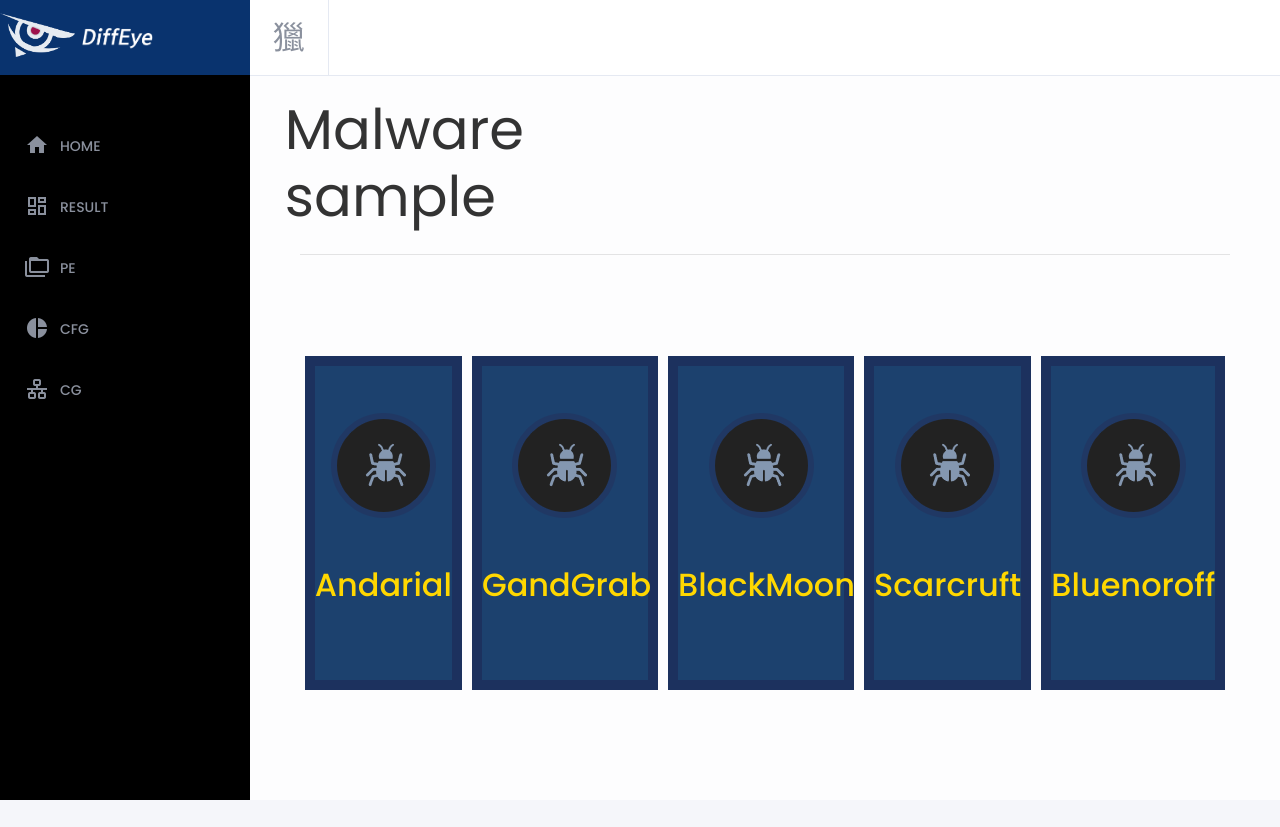
After one commit to JissuPark/binary-diffing-tool-1, a Django app: template Main_engine/templates/Main_engine/recent.html in a window 1280 px wide. The commit adds this page. Run offline with Django 3.2, Linux system fonts and the light colour scheme; the template is opened without the code that fills it, so the values that code supplies are empty; some libraries are stand-ins or nearby versions.

Commit message:
recent scan update

```diff
--- a/Main_engine/Extract_Engine/Flowchart_feature/extract_asm_and_const.py
+++ b/Main_engine/Extract_Engine/Flowchart_feature/extract_asm_and_const.py
@@ -186,8 +186,7 @@ def main(tag):
             for addr in api.idautils.XrefsTo(fva, 0):
                 try:
                     if addr.type is 17:
-                        func_branch.append(
-                            (api.ida_funcs.get_func_name(api.ida_funcs.get_func(addr.src).startEA), FuncName))
+                        func_branch.append((api.ida_funcs.get_func_name(api.ida_funcs.get_func(addr.src).startEA), FuncName))
                 except Exception as e:
                     err_log.append("XrefsTo_" + str(e))
             del FuncName
--- a/Main_engine/templates/Main_engine/about.html
+++ b/Main_engine/templates/Main_engine/about.html
@@ -53,8 +53,8 @@
         <div class="row text-center">
             <!-- Team item-->
             <div class="col-xl-3 col-sm-6 mb-5">
-                <div class="bg-white rounded shadow-sm py-5 px-4"><img
-                        src="{% static 'Main_engine/images/곽경주.png ' %}"
+                <div class="bg-white rounded shadow-sm py-5 px-4">
+                    <img src="{% static 'Main_engine/images/곽경주.png ' %}"
                         width="100px" height="100px" class="img-fluid rounded-circle mb-3 img-thumbnail shadow-sm">
                     <h5 class="mb-0">곽경주</h5><span
                             class="small text-uppercase text-muted">Mentor</span>
--- a/Main_engine/templates/Main_engine/index.html
+++ b/Main_engine/templates/Main_engine/index.html
@@ -188,7 +188,7 @@
 <footer style="text-align: center">
 
      <span style="text-align: center; font-size: 1.2rem; color: #cacaca; cursor: pointer"
-           onclick="location.href='{% url 'result' %}'"><strong>RECENT SCAN | </strong></span>
+           onclick="location.href='{% url 'recent' %}'"><strong>RECENT SCAN | </strong></span>
     <span style="text-align: center; font-size: 1.2rem; color: #cacaca; cursor: pointer"
           onclick="location.href='{% url 'about' %}'"><strong>About</strong></span>
     <p style="text-align: center; font-size: 0.9rem; color: #cacaca; margin-top: 1rem">© 2019 Best of the Best Team.
--- a/Main_engine/templates/Main_engine/layout.html
+++ b/Main_engine/templates/Main_engine/layout.html
@@ -132,19 +132,19 @@
                            data-target="#dashboard"
                            data-toggle="collapse" href="javascript:void(0)">
                             <i class="mdi mdi-view-dashboard-outline"></i>
-                            <span class="nav-text" onclick="window.location='result'">Result</span> <b
+                            <span class="nav-text" style="width: 100%" onclick="window.location='result'">Result</span> <b
                                 class="caret"></b>
                         </a>
                         <ul class="collapse" data-parent="#sidebar-menu"
                             id="dashboard">
                             <div class="sub-menu" style="background: rgba(10,10,10,0.7)">
                                 <li>
-                                    <a class="sidenav-item-link" href="result#heuristic">
+                                    <a class="sidenav-item-link" href="result#Similarity">
                                         <span class="nav-text">SIMILARITY CORE</span>
                                     </a>
                                 </li>
                                 <li>
-                                    <a class="sidenav-item-link" href="result#detail">
+                                    <a class="sidenav-item-link" href="result#Detail">
                                         <span class="nav-text">DETAIL</span>
                                     </a>
                                 </li>
@@ -158,7 +158,7 @@
                            data-target="#pe_menu"
                            data-toggle="collapse" href="javascript:void(0)">
                             <i class="mdi mdi-folder-multiple-outline"></i>
-                            <span class="nav-text" onclick="window.location='pe'">PE</span>
+                            <span class="nav-text" style="width: 100%" onclick="window.location='pe'">PE</span>
                             <b class="caret"></b>
                         </a>
                         <ul class="collapse" data-parent="#sidebar-menu"
@@ -195,7 +195,7 @@
                            data-target="#charts"
                            data-toggle="collapse" href="javascript:void(0)">
                             <i class="mdi mdi-chart-pie"></i>
-                            <span class="nav-text" onclick="window.location='cfg'">CFG</span> <b
+                            <span class="nav-text" style="width: 100%" onclick="window.location='cfg'">CFG</span> <b
                                 class="caret"></b>
                         </a>
                         <ul class="collapse" data-parent="#sidebar-menu"
@@ -222,9 +222,9 @@
                     <li class="has-sub">
                         <a aria-controls="cg_menu" aria-expanded="false" class="sidenav-item-link"
                            data-target="#cg_menu"
-                           data-toggle="collapse" href="javascript:void(0)">
+                           data-toggle="collapse" href="javascript:void(0);">
                             <i class="mdi mdi-lan"></i> <!--mdi 모양-->
-                            <span class="nav-text" onclick="window.location='cg'">CG</span>
+                            <span class="nav-text" style="width: 100%" onclick="window.location='cg'">CG</span>
                             <b
                                     class="caret"></b>
                         </a>
--- /dev/null
+++ b/Main_engine/templates/Main_engine/recent.html
@@ -0,0 +1,57 @@
+{% extends 'Main_engine/layout.html' %}
+
+{% block title %} For demonstration {% endblock %}
+
+{% block head %}
+<style>
+    .group-list {
+        display: inline-flex;
+        width: 100%;
+        height: 70%;
+        margin-top: 5rem;
+    }
+
+    .vertical-box {
+        margin: 5px;
+        padding-top: 5%;
+        background-color: #1c416e;
+        color: gold;
+        border: #1c315e 10px solid;
+        width: 20%;
+        height: 70%;
+        text-align: center;
+    }
+</style>
+{% endblock %}
+
+{% block section %}
+{% load static %}
+<div class="row mb-4">
+    <div class="col-lg-5">
+        <h2 class="display-4 font-weight-light">Malware sample</h2>
+    </div>
+</div>
+<hr>
+<div class="group-list">
+    <div class="vertical-box" onclick="location.href = '{% url 'anda' %}'">
+        <img class="mb-5" src="{% static 'Main_engine/images/test2.png' %}">
+        <h2>Andarial</h2>
+    </div>
+    <div class="vertical-box" onclick="location.href = '{% url 'gand' %}'">
+        <img class="mb-5" src="{% static 'Main_engine/images/test2.png' %}">
+        <h2>GandGrab</h2>
+    </div>
+    <div class="vertical-box" onclick="location.href = '{% url 'moon' %}'">
+        <img class="mb-5" src="{% static 'Main_engine/images/test2.png' %}">
+        <h2>BlackMoon</h2>
+    </div>
+    <div class="vertical-box" onclick="location.href = '{% url 'scar' %}'">
+        <img class="mb-5" src="{% static 'Main_engine/images/test2.png' %}">
+        <h2>Scarcruft</h2>
+    </div>
+    <div class="vertical-box" onclick="location.href = '{% url 'blue' %}'">
+        <img class="mb-5" src="{% static 'Main_engine/images/test2.png' %}">
+        <h2>Bluenoroff</h2>
+    </div>
+</div>
+{% endblock %}
--- a/Main_engine/templates/Main_engine/result.html
+++ b/Main_engine/templates/Main_engine/result.html
@@ -88,7 +88,7 @@
 
     {% load static %}
 
-    <h4 id="heuristic" style="font-weight: bold;">SIMILARITY SCORE</h4>
+    <h4 id="Similarity" style="font-weight: bold;">SIMILARITY SCORE</h4>
     <hr class="my-hr3" style="margin-top: 9px">
 
     <!--원래 있던 차트 부분-->
@@ -109,7 +109,7 @@
        onmouseover="this.style.background='#ddd'" onmouseout="this.style.background=''"><i class="fas fa-angle-right"
                                                                                            style="font-size: x-large;"></i></a>
 
-    <h4 id="scoretable" class="mt-2 mb-3" style="font-weight: bold;">DETAIL</h4>
+    <h4 id="Detail" class="mt-2 mb-3" style="font-weight: bold;">DETAIL</h4>
     <hr class="my-hr3">
 
     <div class="container-fluid" > <!--style="float:left;-->
--- a/Main_engine/urls.py
+++ b/Main_engine/urls.py
@@ -18,5 +18,11 @@ urlpatterns = [
     path('cg', views.cg, name='cg'),
     path('error', views.call_main, name='error'),
     path('about', views.about, name='about'),
+    path('recent', views.recent, name='recent'),
+    path('anda', views.andarial, name='anda'),
+    path('gand', views.gandcrab, name='gand'),
+    path('moon', views.blackmoon, name='moon'),
+    path('scar', views.scarcruft, name='scar'),
+    path('blue', views.bluenroff, name='blue'),
     # path('signup', views.signup, name='signup'),
 ]
```
Also changed, not shown: Main_engine/Analzer_Engine/analyze_flowchart.py (+12 -11 lines), Main_engine/templates/Main_engine/cfg.html (+58 -2 lines), Main_engine/views.py (+36 -2 lines).
